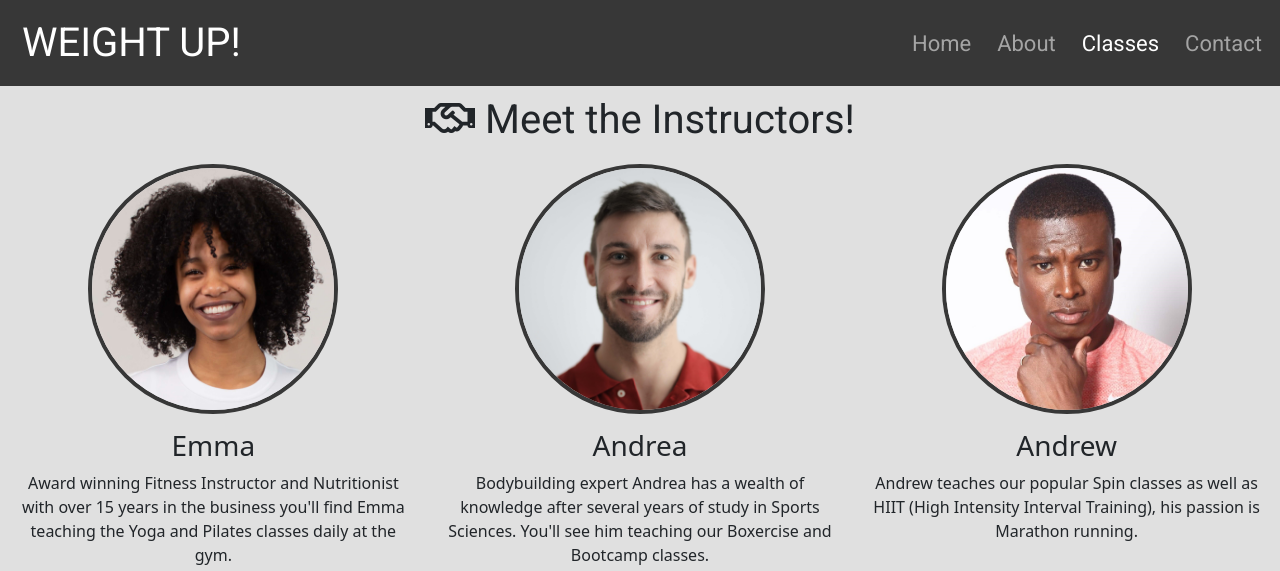
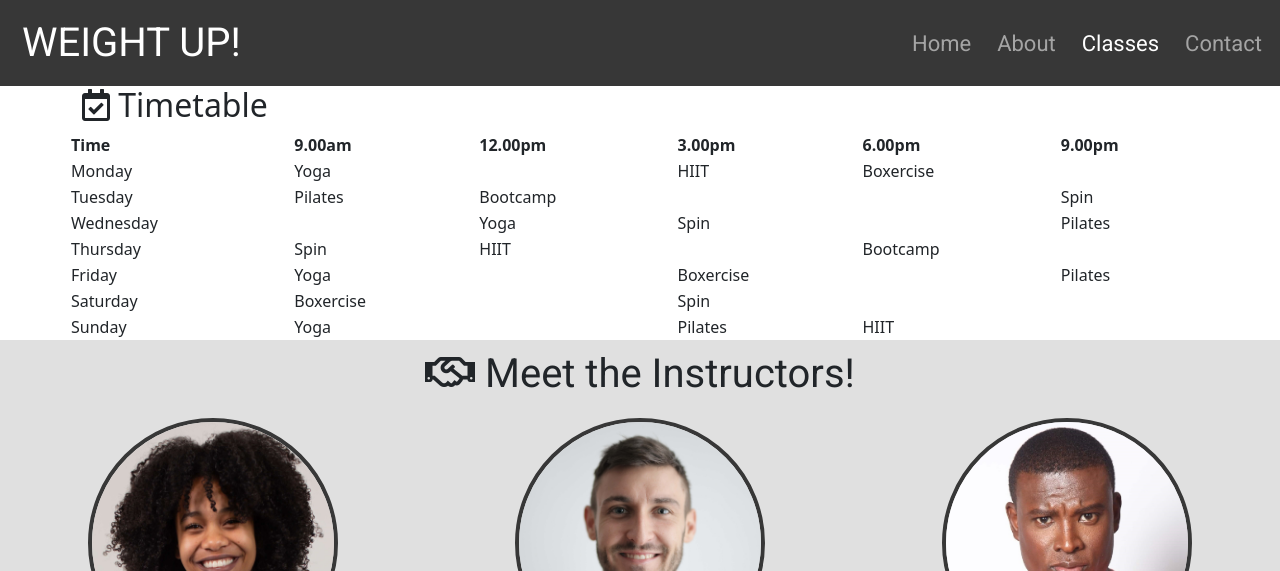
Before and after one commit to shaun-davies/weight-up, a plain HTML site: page classes.html in a window 1280 px wide. Shown: the top 571 px of the page. Drawn offline with nearby package versions, Linux system fonts and the light colour scheme; a web font is replaced by a local one.

Commit message:
Add table

```diff
--- a/classes.html
+++ b/classes.html
@@ -39,10 +39,81 @@
             </div>
         </nav>
     </header>
+    <section class="container timetable">
+      <h2><i class="far fa-calendar-check"></i> Timetable</h2>
+      <div class="row">
+        <table class="col">
+          <tr>
+            <th>Time</th>
+            <th>9.00am</th>
+            <th>12.00pm</th>
+            <th>3.00pm</th>
+            <th>6.00pm</th>
+            <th>9.00pm</th>
+          </tr>
+          <tr>
+            <td>Monday</td>
+            <td>Yoga</td>
+            <td></td>
+            <td>HIIT</td>
+            <td>Boxercise</td>
+            <td></td>
+          </tr>
+          <tr>
+            <td>Tuesday</td>
+            <td>Pilates</td>
+            <td>Bootcamp</td>
+            <td></td>
+            <td></td>
+            <td>Spin</td>
+          </tr>
+          <tr>
+            <td>Wednesday</td>
+            <td></td>
+            <td>Yoga</td>
+            <td>Spin</td>
+            <td></td>
+            <td>Pilates</td>
+          </tr>
+          <tr>
+            <td>Thursday</td>
+            <td>Spin</td>
+            <td>HIIT</td>
+            <td></td>
+            <td>Bootcamp</td>
+            <td></td>
+          </tr>
+          <tr>
+            <td>Friday</td>
+            <td>Yoga</td>
+            <td></td>
+            <td>Boxercise</td>
+            <td></td>
+            <td>Pilates</td>
+          </tr>
+          <tr>
+            <td>Saturday</td>
+            <td>Boxercise</td>
+            <td></td>
+            <td>Spin</td>
+            <td></td>
+            <td></td>
+          </tr>
+          <tr>
+            <td>Sunday</td>
+            <td>Yoga</td>
+            <td></td>
+            <td>Pilates</td>
+            <td>HIIT</td>
+            <td></td>
+          </tr>
+        </table>
+      </div>
+    </section>
     <section class="container-fluid instructor-section">
       <h2><i class="far fa-handshake"></i> Meet the Instructors!</h2>
       <div class="row">
-        <div class="col-lg-4 col-sm-12">
+        <div class="col-lg-4 col-sm-12 instructor-profile">
           <div class="instructor-box">
             <img src="/assets/images/emma.jpg" class="instructor-image" alt="Image of instructor Emma">
           </div>
@@ -51,7 +122,7 @@
             <p>Award winning Fitness Instructor and Nutritionist with over 15 years in the business you'll find Emma teaching the Yoga and Pilates classes daily at the gym.</p>
           </div>
         </div>
-        <div class="col-lg-4 col-sm-12">
+        <div class="col-lg-4 col-sm-12 instructor-profile">
           <div class="instructor-box">
             <img src="/assets/images/andrea.jpg" class="instructor-image" alt="Image of instructor Andrea">
           </div>
@@ -60,7 +131,7 @@
             <p>Bodybuilding expert Andrea has a wealth of knowledge after several years of study in Sports Sciences. You'll see him teaching our Boxercise and Bootcamp classes. </p>
           </div>
         </div>
-        <div class="col-lg-4 col-sm-12">
+        <div class="col-lg-4 col-sm-12 instructor-profile">
           <div class="instructor-box">
             <img src="/assets/images/andrew.jpg" class="instructor-image" alt="Image of instructor Andrew">
           </div>
@@ -71,7 +142,6 @@
         </div>
       </div>
     </section>
-
 
     <footer class="container-fluid">
         <div id="footer" class="row">
```
